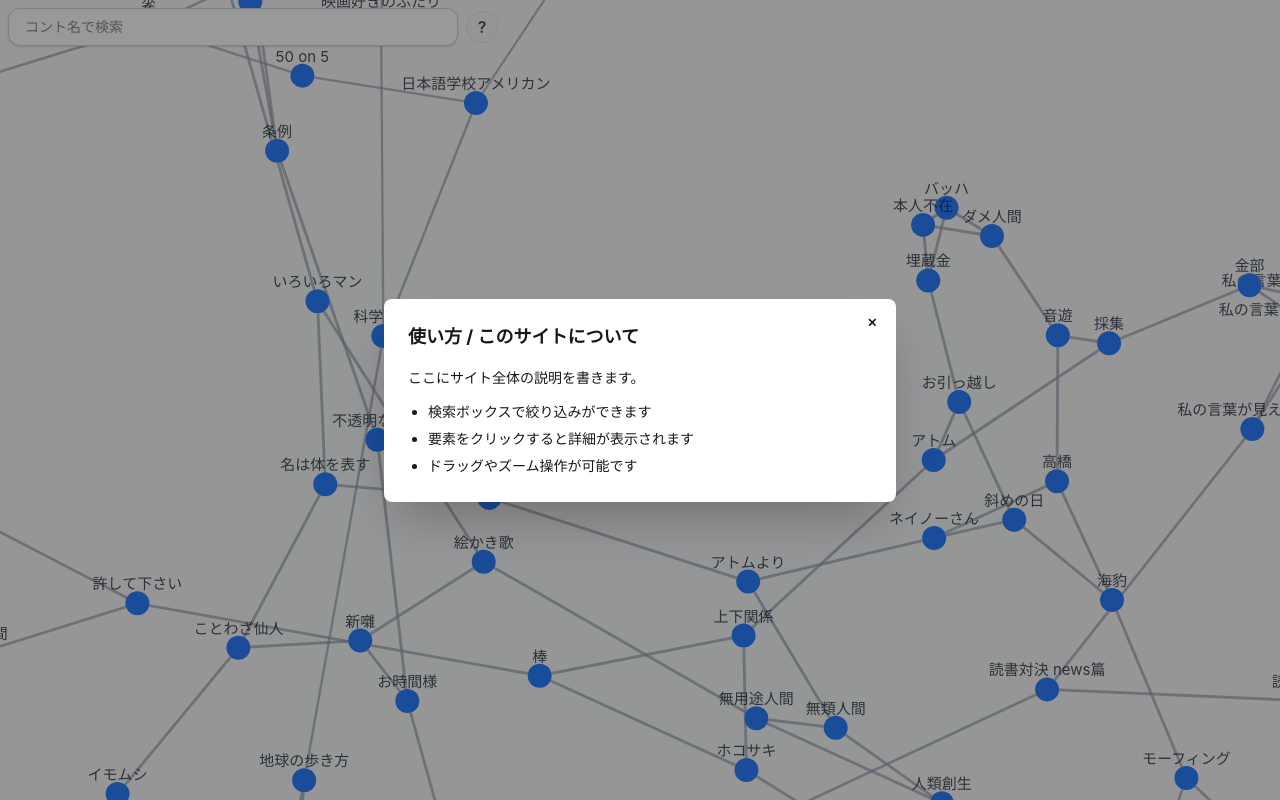
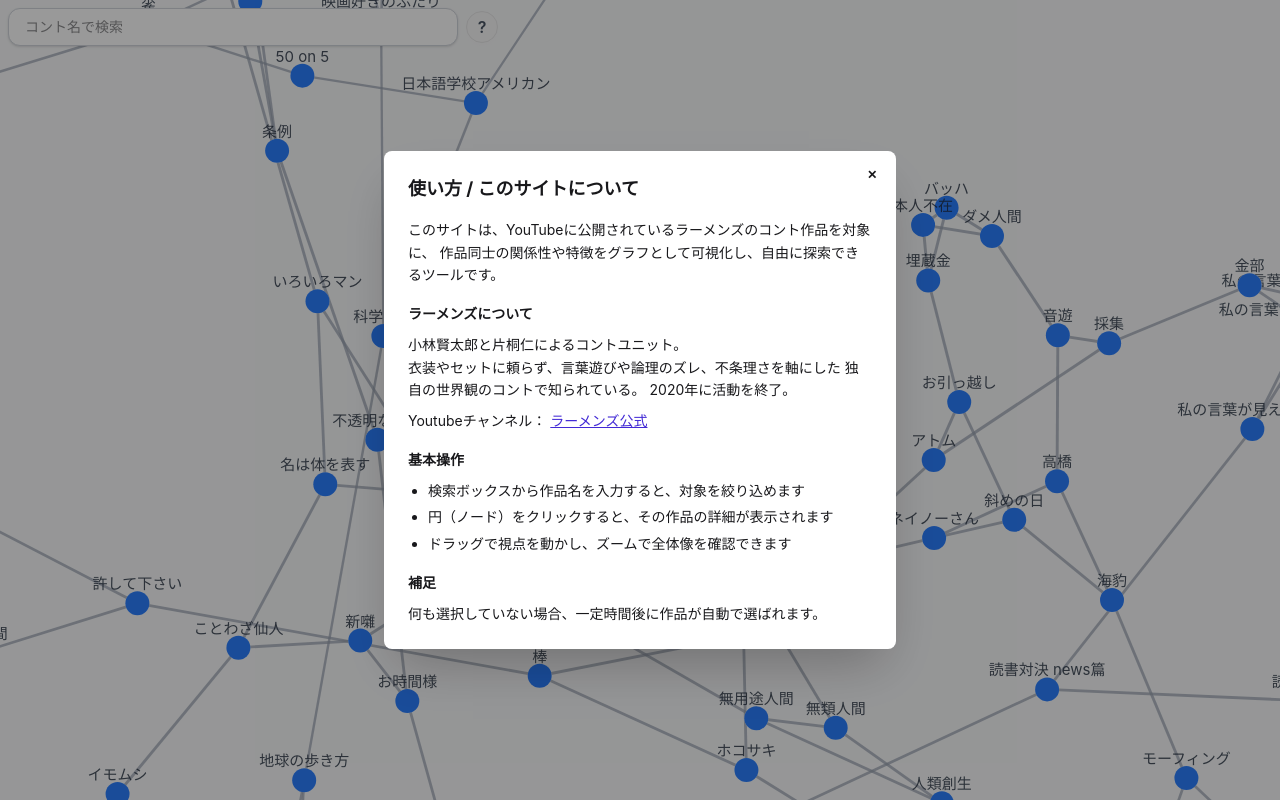
Before and after one commit to vdslab/theme2025-fruits, a React (Vite) app: page / in a window 1280 px wide. Built offline with nearby package versions, Linux system fonts and the light colour scheme.

Commit message:
サイトの使い方、説明を記入

```diff
--- a/src/components/HelpModal.jsx
+++ b/src/components/HelpModal.jsx
@@ -1,4 +1,3 @@
-// components/HelpModal.jsx
 export default function HelpModal({ isOpen, onClose }) {
     return (
         <dialog className="modal" open={isOpen}>
@@ -17,14 +16,55 @@ export default function HelpModal({ isOpen, onClose }) {
                     使い方 / このサイトについて
                 </h3>
 
-                <div className="mt-4 space-y-3 text-sm leading-relaxed">
-                    <p>ここにサイト全体の説明を書きます。</p>
+                <div className="mt-4 space-y-4 text-sm leading-relaxed">
+                    <p>
+                        このサイトは、YouTubeに公開されているラーメンズのコント作品を対象に、
+                        作品同士の関係性や特徴をグラフとして可視化し、自由に探索できるツールです。
+                    </p>
 
-                    <ul className="list-disc pl-5 space-y-1">
-                        <li>検索ボックスで絞り込みができます</li>
-                        <li>要素をクリックすると詳細が表示されます</li>
-                        <li>ドラッグやズーム操作が可能です</li>
-                    </ul>
+                    <section className="space-y-2">
+                        <h4 className="font-semibold">ラーメンズについて</h4>
+                        <p>
+                            小林賢太郎と片桐仁によるコントユニット。
+                            <br />
+                            衣装やセットに頼らず、言葉遊びや論理のズレ、不条理さを軸にした
+                            独自の世界観のコントで知られている。
+                            2020年に活動を終了。
+                        </p>
+                        <p>
+                            Youtubeチャンネル：
+                            <a
+                                href="https://www.youtube.com/channel/UCQ75mjyRYZbprTUwO5kP8ig"
+                                target="_blank"
+                                rel="noopener noreferrer"
+                                className="link link-primary ml-1"
+                            >
+                                ラーメンズ公式
+                            </a>
+                        </p>
+                    </section>
+
+                    <section className="space-y-2">
+                        <h4 className="font-semibold">基本操作</h4>
+                        <ul className="list-disc pl-5 space-y-1">
+                            <li>
+                                検索ボックスから作品名を入力すると、対象を絞り込めます
+                            </li>
+                            <li>
+                                円（ノード）をクリックすると、その作品の詳細が表示されます
+                            </li>
+                            <li>
+                                ドラッグで視点を動かし、ズームで全体像を確認できます
+                            </li>
+                        </ul>
+                    </section>
+
+                    <section className="space-y-2">
+                        <h4 className="font-semibold">補足</h4>
+                        <p>
+                            何も選択していない場合、一定時間後に作品が自動で選ばれます。
+                        </p>
+                    </section>
                 </div>
             </div>
 
```
